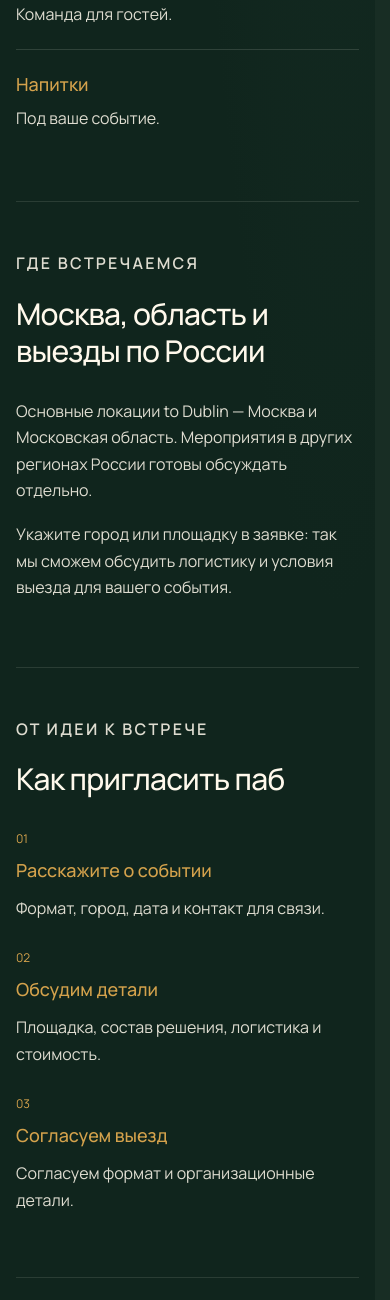
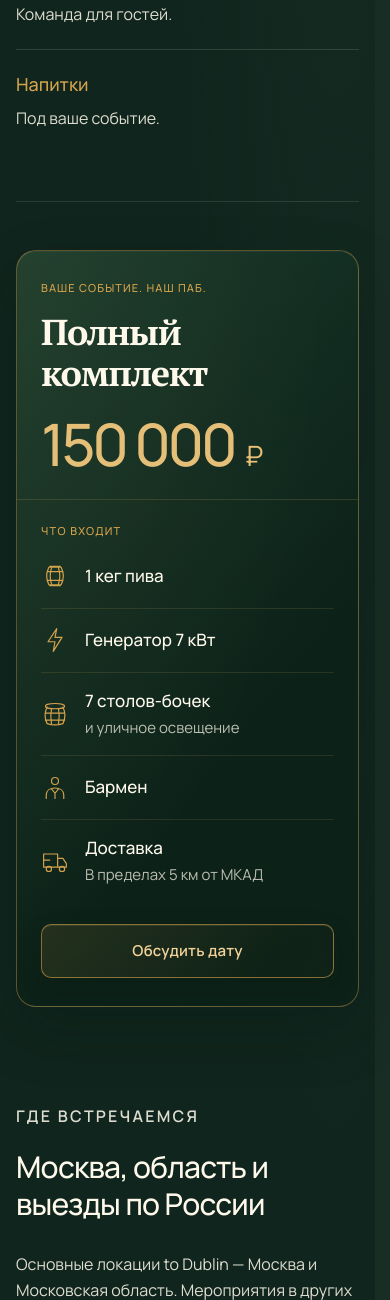
Before and after one commit to qWebDog/tdpub, a PHP site: page / in a window 390 px wide. Shown: the part 2695-3995 px from the top of the page. Run offline with PHP 8.4, Linux system fonts and the light colour scheme.

Commit message:
Add full event package offer and pricing

```diff
--- a/index.html
+++ b/index.html
@@ -16,7 +16,7 @@
   <meta name="twitter:description" content="Выездной барный кейтеринг и мобильный ирландский паб в Москве и области. Фургон, оборудование, персонал и напитки для праздников, корпоративов и фестивалей. Выезды по России — по согласованию.">
   <link rel="preload" href="fonts/rye-latin-regular.woff2" as="font" type="font/woff2" crossorigin>
   <link rel="stylesheet" href="style.css?v=clean-6">
-  <link rel="stylesheet" href="service.css?v=clean-24">
+  <link rel="stylesheet" href="service.css?v=full-package-1">
   <script type="application/ld+json">{"@context":"https://schema.org","@graph":[{"@type":"Organization","@id":"#organization","name":"to Dublin","description":"Мобильный ирландский паб и выездной барный кейтеринг для мероприятий","contactPoint":{"@type":"ContactPoint","contactType":"Заявки на мероприятия","url":"https://t.me/qwebdog","availableLanguage":"Russian"}},{"@type":"Service","name":"Мобильный паб и выездной барный кейтеринг","serviceType":"Барный кейтеринг и мобильный ирландский паб для частных праздников, корпоративов и фестивалей","provider":{"@id":"#organization"},"areaServed":[{"@type":"City","name":"Москва"},{"@type":"AdministrativeArea","name":"Московская область"}],"description":"Выездной барный кейтеринг и мобильный ирландский паб в Москве и области. Фургон, оборудование, персонал и напитки для праздников, корпоративов и фестивалей. Выезды по России — по согласованию."}]}</script>
   <link rel="stylesheet" href="cookie-notice.css?v=1">
   <link rel="stylesheet" href="legal.css?v=1">
@@ -116,6 +116,43 @@
         <div><dt>Напитки</dt><dd>Под ваше событие.</dd></div>
       </dl>
     </section>
+    <section class="service-section package-section" id="package" aria-labelledby="packageTitle">
+      <div class="package-offer">
+        <div class="package-summary">
+          <p class="package-eyebrow">Ваше событие. Наш паб.</p>
+          <h2 id="packageTitle">Полный комплект</h2>
+          <p class="package-price"><span class="package-price-value">150&nbsp;000</span><span class="package-price-currency">₽</span></p>
+        </div>
+        <div class="package-inclusions">
+          <h3>Что входит</h3>
+          <ul class="package-list">
+            <li>
+              <span class="package-item-icon" aria-hidden="true"><svg viewBox="0 0 32 32"><path d="M10 5h12M10 27h12M9 6C6 12 6 20 9 26h14c3-6 3-14 0-20ZM7 11h18M7 21h18M12 7c-2 6-2 12 0 18m8-18c2 6 2 12 0 18"/></svg></span>
+              <span class="package-item-copy">1 кег пива</span>
+            </li>
+            <li>
+              <span class="package-item-icon" aria-hidden="true"><svg viewBox="0 0 32 32"><path d="M18 3 8 18h8l-2 11 10-16h-8Z"/></svg></span>
+              <span class="package-item-copy">Генератор <span class="package-nowrap">7 кВт</span></span>
+            </li>
+            <li>
+              <span class="package-item-icon" aria-hidden="true"><svg viewBox="0 0 32 32"><ellipse cx="16" cy="7" rx="11" ry="3"/><path d="M7 8c-3 6-3 13 0 19 6 2 12 2 18 0 3-6 3-13 0-19M5 15h22M5 23h22M12 10c-1 5-1 11 0 17m8-17c1 5 1 11 0 17"/></svg></span>
+              <span class="package-item-copy">7 столов-бочек<small>и уличное освещение</small></span>
+            </li>
+            <li>
+              <span class="package-item-icon" aria-hidden="true"><svg viewBox="0 0 32 32"><circle cx="16" cy="8" r="4"/><path d="M6 28v-4c0-5 4-8 10-8s10 3 10 8v4M12 17l4 5 4-5M16 22v6"/></svg></span>
+              <span class="package-item-copy">Бармен</span>
+            </li>
+            <li>
+              <span class="package-item-icon" aria-hidden="true"><svg viewBox="0 0 32 32"><path d="M3 8h16v15H3ZM19 13h6l4 6v4H19M3 15h7"/><circle cx="9" cy="25" r="3"/><circle cx="24" cy="25" r="3"/></svg></span>
+              <span class="package-item-copy">Доставка<small>В пределах <span class="package-nowrap">5 км</span> от МКАД</small></span>
+            </li>
+          </ul>
+        </div>
+        <div class="package-action">
+          <button class="primary-button package-book" type="button" data-open-inquiry>Обсудить дату</button>
+        </div>
+      </div>
+    </section>
     <section class="service-section service-area" id="geography">
       <p class="service-eyebrow">Где встречаемся</p>
       <h2>Москва, область и выезды по России</h2>
@@ -137,7 +174,7 @@
       <details name="faq" open><summary>Где вы работаете?</summary><p>Москва и Московская область. Выезды по России обсуждаем отдельно.</p></details>
       <details name="faq"><summary>Для каких событий?</summary><p>Частные праздники, корпоративы и фестивали. Другой повод? Расскажите о нём в заявке.</p></details>
       <details name="faq"><summary>Что входит в кейтеринг?</summary><p>Мобильный паб, оборудование, персонал и напитки. Состав и условия согласуем под ваше событие.</p></details>
-      <details name="faq" id="event-questions"><summary>Сколько стоит аренда?</summary><p>Укажите в заявке формат события, город и пожелания. Обсудим состав решения и стоимость.</p></details>
+      <details name="faq" id="event-questions"><summary>Сколько стоит аренда?</summary><p>Полный комплект стоит 150&nbsp;000&nbsp;₽. Доставка включена в пределах 5 км от МКАД. <a href="#package">Что входит в комплект</a>.</p></details>
       <details name="faq"><summary>Что нужно от площадки?</summary><p>Укажите город или площадку. Подъезд, размещение и условия работы паба обсудим при согласовании.</p></details>
       <details name="faq"><summary>Как отправить заявку?</summary><p data-inquiry-delivery-copy>Заполните форму — откроется Telegram с готовым текстом. Отправку вы подтвердите в чате.</p></details>
     </section>
@@ -161,6 +198,7 @@
       <a href="#overview">О пабе</a>
       <a href="#format">Форматы мероприятий</a>
       <a href="#included">Барный кейтеринг</a>
+      <a href="#package">Комплект и стоимость</a>
       <a href="#geography">География</a>
       <a href="#booking">Как пригласить</a>
       <a href="#questions">FAQ</a>
@@ -257,7 +295,7 @@
   <script src="inquiry-config.js?v=yandex-2"></script>
   <script src="yandex-inquiry.js?v=1"></script>
   <script src="inquiry.js?v=yandex-4"></script>
-  <script src="service-panels.js?v=no-scroll-prompts-15"></script>
+  <script src="service-panels.js?v=full-package-1"></script>
   <script src="cookie-notice.js?v=1"></script>
 </body>
 </html>
--- a/service-panels.js
+++ b/service-panels.js
@@ -79,7 +79,7 @@
     root.style.setProperty('--service-nav-height', headerHeight + 'px');
     queueRender();
   }
-  const revealItems = [...main.querySelectorAll('.service-intro > div, .service-video, .service-section > .service-eyebrow, .service-section > h2, .service-section > p:not(.service-eyebrow), .service-cards > article, .service-inclusions > div, .service-process > li, .service-faq > details, .service-final > h2, .service-final > p')];
+  const revealItems = [...main.querySelectorAll('.service-intro > div, .service-video, .service-section > .service-eyebrow, .service-section > h2, .service-section > p:not(.service-eyebrow), .service-cards > article, .service-inclusions > div, .package-offer, .service-process > li, .service-faq > details, .service-final > h2, .service-final > p')];
   let revealObserver = null;
   function reveal(item) {
     item.classList.remove('is-pending'); item.classList.add('is-visible');
--- a/service.css
+++ b/service.css
@@ -133,3 +133,54 @@ body.content-page.service-flow-active{height:auto;min-height:100vh;overflow:visi
  .has-service-flow .service-nav{animation:none}
  .service-flow .service-reveal{opacity:1!important;transform:none!important;transition:none!important}
 }
+
+/* A single, complete offer: price first, then the included essentials. */
+.service-flow .package-section{padding:72px 0;border-bottom:0}
+.package-offer{display:grid;grid-template-columns:minmax(0,.95fr) minmax(0,1.05fr);grid-template-areas:"summary inclusions" "action inclusions";grid-template-rows:1fr auto;overflow:hidden;border:1px solid #D4A24C66;border-radius:24px;background:radial-gradient(ellipse at 0 0,#D4A24C0d,transparent 65%),linear-gradient(130deg,#1b3c2d,#0c2118 66%);box-shadow:inset 0 1px 0 #fff9ec0a,0 24px 60px #06130f33}
+.package-summary{grid-area:summary;min-width:0;padding:46px 46px 28px}
+.package-offer .package-summary .package-eyebrow{margin:0 0 18px;color:#D4A24C;font-size:11px;font-weight:500;line-height:1.6;letter-spacing:.1em;text-transform:uppercase}
+.package-offer .package-summary h2{max-width:10ch;margin:0 0 30px;font-family:'PT Serif',Georgia,'Times New Roman',serif;font-size:clamp(38px,4.4vw,52px);font-weight:700;line-height:1.08;letter-spacing:-.035em;color:#fff9ec}
+.package-offer .package-summary .package-price{display:flex;align-items:baseline;gap:12px;max-width:none;margin:0;color:#e5be78;line-height:1.05;white-space:nowrap;font-variant-numeric:lining-nums tabular-nums}
+.package-price-value{font-size:clamp(48px,6.5vw,80px);font-weight:500;line-height:1.05;letter-spacing:-.055em}
+.package-price-currency{font-size:clamp(28px,3.2vw,38px);font-weight:400;line-height:1}
+.package-inclusions{grid-area:inclusions;min-width:0;padding:40px 46px;border-left:1px solid #D4A24C30;background:#061b1238}
+.package-inclusions>h3{margin:0 0 10px;color:#D4A24C;font-size:11px;font-weight:500;line-height:1.6;letter-spacing:.12em;text-transform:uppercase}
+.package-list{list-style:none;padding:0;margin:0}
+.package-list>li{display:flex;align-items:center;gap:20px;min-height:68px;padding:17px 0}
+.package-list>li+li{border-top:1px solid #D4A24C25}
+.package-item-icon{display:flex;flex:0 0 30px;align-items:center;justify-content:center;color:#D4A24C}
+.package-item-icon>svg{display:block;width:30px;height:30px;fill:none;stroke:currentColor;stroke-width:1.35;stroke-linecap:round;stroke-linejoin:round}
+.package-item-copy{min-width:0;font-size:18px;font-weight:500;line-height:1.45;color:#fff9ec}
+.package-item-copy>small{display:block;margin-top:3px;font-size:15px;font-weight:400;line-height:1.5;color:#fff9ecb8}
+.package-nowrap{white-space:nowrap}
+.package-action{grid-area:action;min-width:0;padding:0 46px 46px}
+.package-offer .package-book{--button-fill:#091e16b3;--button-hover:#1d3b2d;--button-pressed:#071910;width:min(100%,286px);min-height:54px;border-color:#D4A24C99;border-radius:10px;background:linear-gradient(135deg,#D4A24C24,#D4A24C08 75%),var(--button-fill);color:#f2d399;font-size:15px;font-weight:600;letter-spacing:.015em;box-shadow:inset 0 1px 0 #f5d9a31a,0 8px 24px #06130f26}
+.package-offer .package-book:hover{background:linear-gradient(135deg,#D4A24C30,#D4A24C12 75%),var(--button-hover);border-color:#e5be78}
+.package-offer .package-book:active{background:var(--button-pressed)}
+.package-offer .package-book:focus-visible{outline-color:#e5be78}
+@media(max-width:850px){
+ .service-flow .package-section{padding:48px 0}
+ .package-offer{grid-template-columns:minmax(0,1fr);grid-template-areas:"summary" "inclusions" "action";grid-template-rows:auto;border-radius:20px}
+ .package-summary{padding:32px 32px 28px}
+ .package-offer .package-summary .package-eyebrow{margin-bottom:14px;font-size:11px}
+ .package-offer .package-summary h2{max-width:none;margin-bottom:20px;font-size:38px;line-height:1.15}
+ .package-offer .package-summary .package-price{gap:10px}
+ .package-price-value{font-size:clamp(44px,15vw,64px)}
+ .package-price-currency{font-size:30px}
+ .package-inclusions{padding:24px 32px 0;border-left:0;border-top:1px solid #D4A24C30;background:transparent}
+ .package-inclusions>h3{margin-bottom:4px}
+ .package-list>li{gap:18px;padding:16px 0;min-height:64px}
+ .package-item-copy{font-size:17px}
+ .package-action{padding:24px 32px 32px}
+ .package-offer .package-book{width:100%}
+}
+@media(max-width:450px){
+ .package-summary{padding:28px 24px 24px}
+ .package-offer .package-summary h2{font-size:36px}
+ .package-inclusions{padding:22px 24px 0}
+ .package-action{padding:22px 24px 28px}
+ .package-list>li{gap:16px}
+ .package-item-icon{flex-basis:28px}
+ .package-item-icon>svg{width:28px;height:28px}
+ .package-price-currency{font-size:28px}
+}
```
Also changed, not shown: README.txt.
